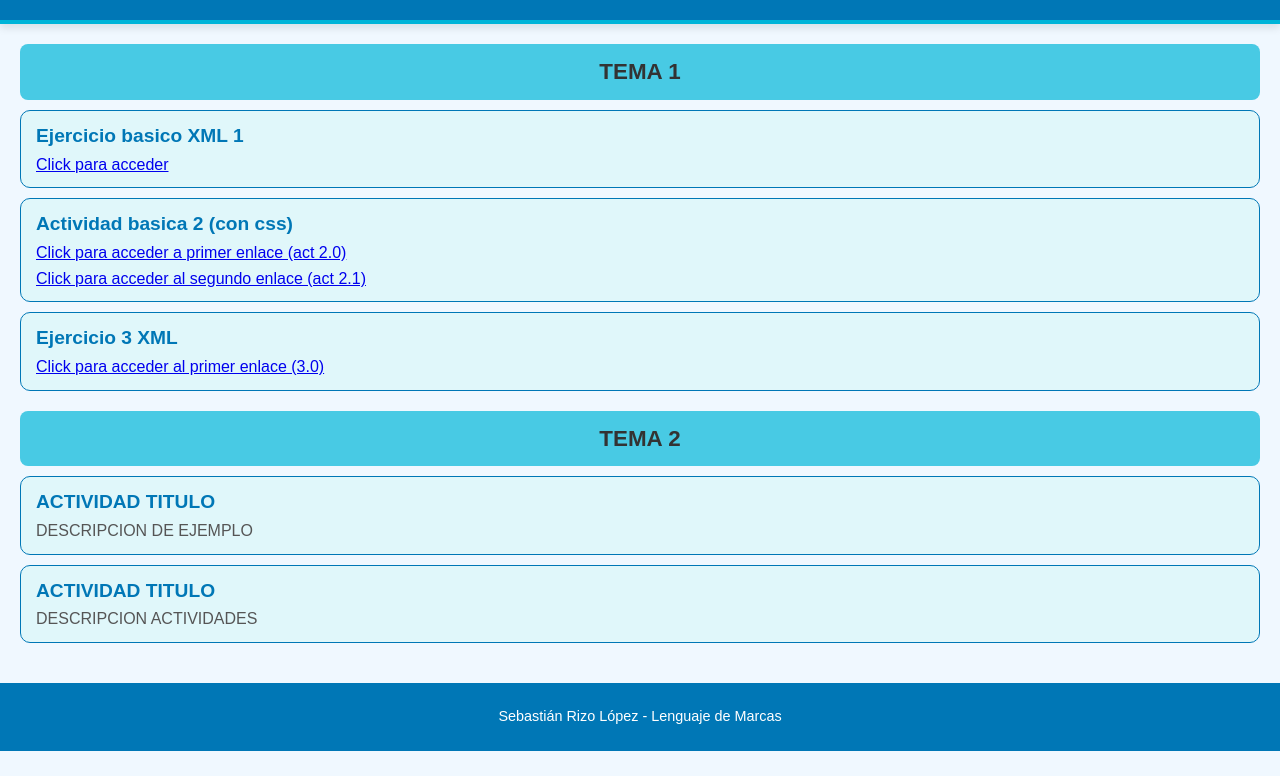
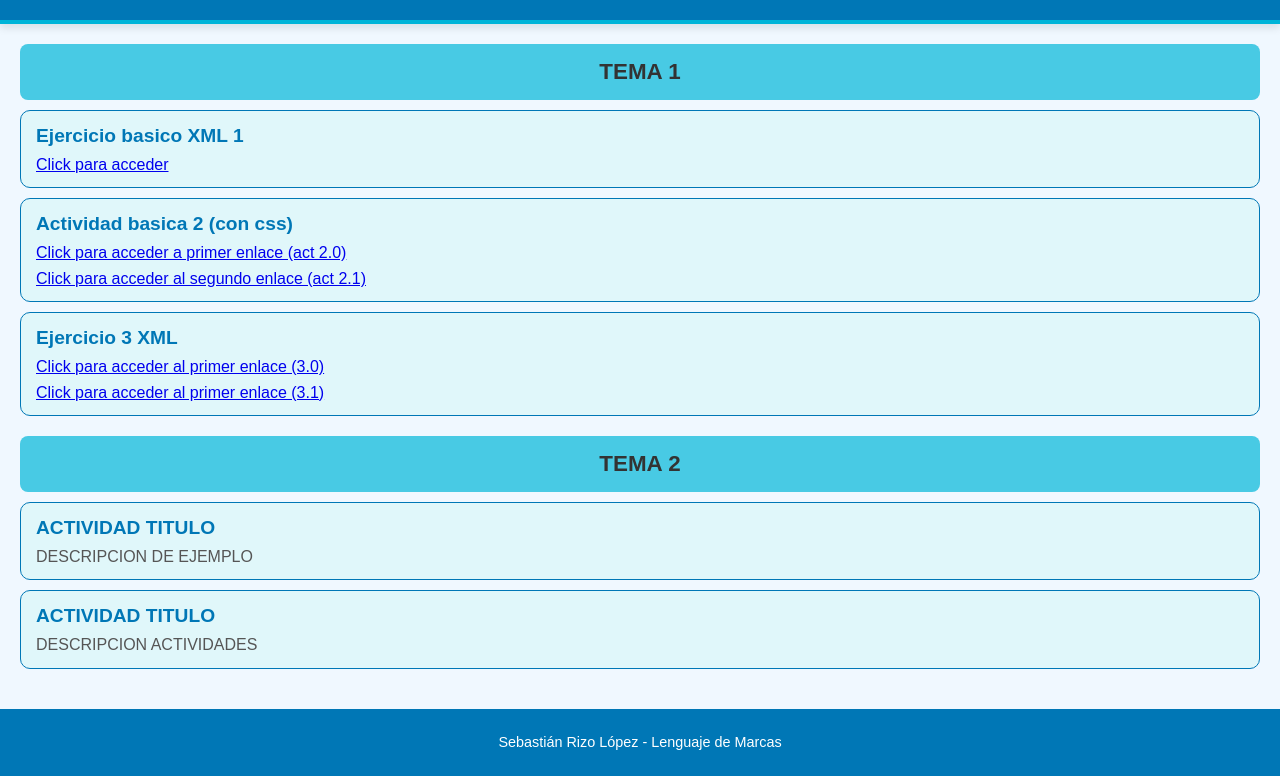
Before and after one commit to RLSebastian/HTML, a plain HTML site: page index.html in a window 1280 px wide. Shown: the part 104-880 px from the top of the page. Before the commit the page ends 855 px from the top, so only its background shows below. Drawn offline with Linux system fonts and the light colour scheme.

Commit message:
Update index.html

```diff
--- a/index.html
+++ b/index.html
@@ -88,6 +88,7 @@
             <div class="actividad">
                 <h3>Ejercicio 3 XML</h3>
                 <p><a href="Tema 1/EJ 3 XML/EJERCICIO 1/Ejercicio 1.xml">Click para acceder al primer enlace (3.0)</a></p>
+                <p><a href="Tema 1/EJ 3 XML/EJERCICIO 2/Ejercicio 2.xml">Click para acceder al primer enlace (3.1)</a></p>
             </div>
         </section>
 
```
